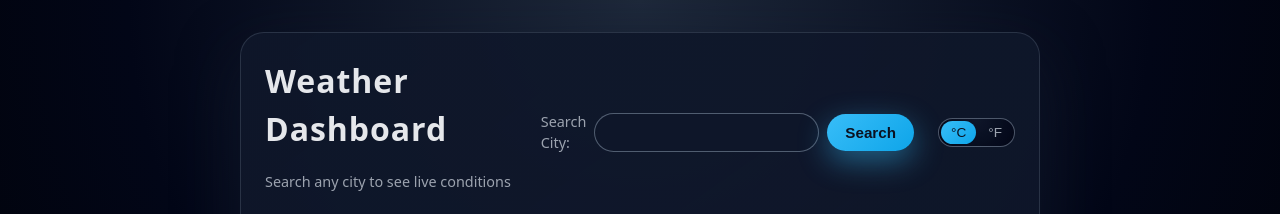
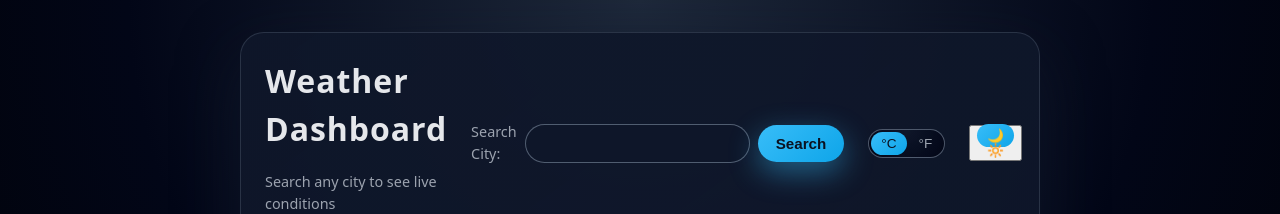
Before and after one commit to AndyyyPhan/Weather-Dashboard, a React (Vite) app: page / in a window 1280 px wide. Shown: the top 214 px of the page. Built offline with nearby package versions, Linux system fonts and the light colour scheme; no server answers.

Commit message:
Implement dark/light theme toggle feature

```diff
--- a/src/App.jsx
+++ b/src/App.jsx
@@ -12,6 +12,7 @@ export default function App() {
 
   const [city, setCity] = React.useState(validCity);
   const [units, setUnits] = React.useState("metric");
+  const [theme, setTheme] = React.useState("dark");
 
   React.useEffect(() => {
     localStorage.setItem("validCity", validCity);
@@ -21,8 +22,12 @@ export default function App() {
     setUnits((prevUnits) => (prevUnits === "metric" ? "imperial" : "metric"));
   }
 
+  function toggleTheme() {
+    setTheme((prevTheme) => (prevTheme === "dark" ? "light" : "dark"));
+  }
+
   return (
-    <main className="app-shell">
+    <main className={`app-shell ${theme === "dark" ? "theme-dark" : "theme-light"}`}>
       <div className="app-container">
         <div className="header-row">
           <Header />
@@ -39,6 +44,17 @@ export default function App() {
               °F
             </span>
           </button>
+          <button type="button"
+            className="theme-toggle"
+            onClick={toggleTheme}
+          >
+            <span className={`unit-toggle-segment ${theme === "dark" ? "is-active" : ""}`}>
+              🌙
+            </span>
+            <span className={`unit-toggle-segment ${theme === "light" ? "is-active" : ""}`}>
+              🔆
+            </span>
+          </button>
         </div>
 
         <WeatherDashboard city={city} setValidCity={setValidCity} units={units} />
```
